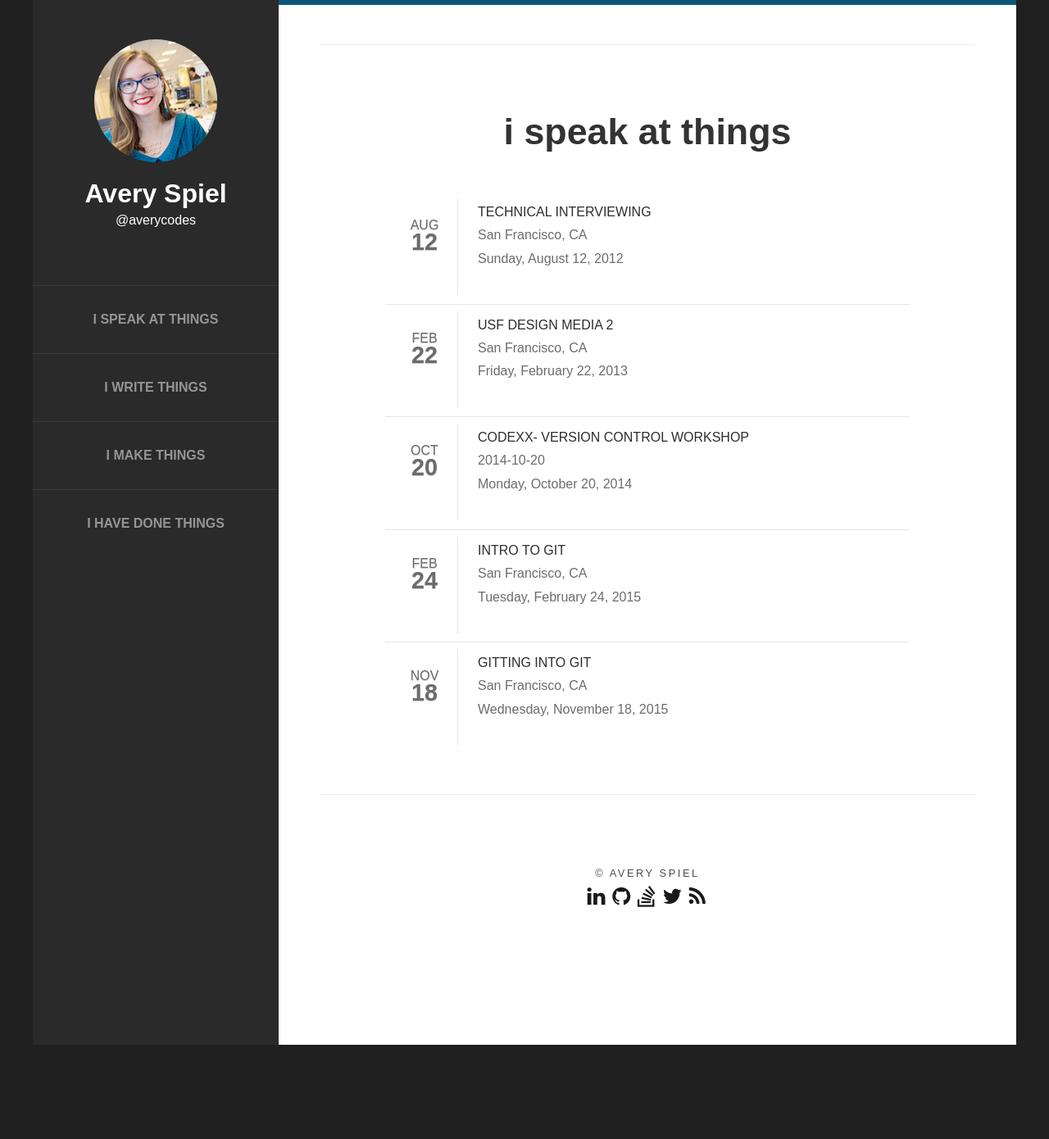
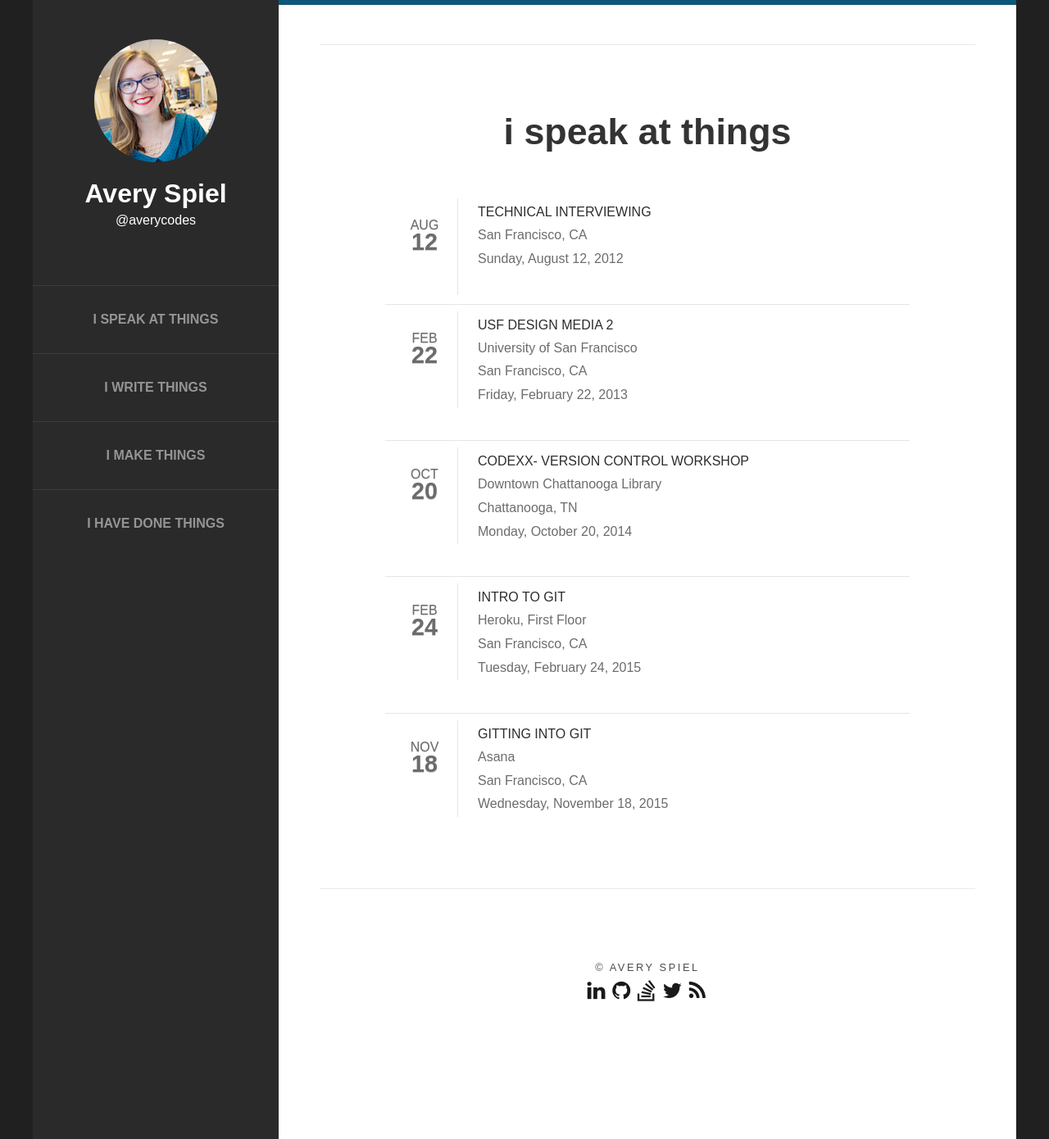
Before and after one commit to averycodes/averycodes.github.io, a Jekyll site: the page built from speaking.html, in a window 1280 px wide. Shown: the whole page at 82% size. Built offline with Jekyll 4.4.1, drawn with Linux system fonts in a browser that asks for light colours; before the commit the page ends 1275 px from its top, so only the background shows below that.

Commit message:
show location as well as city on speaking gigs

```diff
--- a/_speaking/Gitting-into-Git.markdown
+++ b/_speaking/Gitting-into-Git.markdown
@@ -2,7 +2,8 @@
 layout: post
 name: Pyladies- Gittin' into Git
 date: 2015-11-18
-location: San Francisco, CA
+location: Asana
+city: San Francisco, CA
 ---
 
 Resources
--- a/_speaking/Intro-to-Git.markdown
+++ b/_speaking/Intro-to-Git.markdown
@@ -2,7 +2,8 @@
 layout: post
 name: Pyladies- Intro to Git
 date: 2015-02-24
-location: San Francisco, CA
+location: Heroku, First Floor
+city: San Francisco, CA
 ---
 
 Resources
--- a/_speaking/Technical-Interviewing.markdown
+++ b/_speaking/Technical-Interviewing.markdown
@@ -2,7 +2,7 @@
 layout: post
 name: Women Who Code Lightening Talks- Technical Interviewing
 date: 2012-08-12
-location: San Francisco, CA
+city: San Francisco, CA
 ---
 
 Women Who Code Lightening Talks
--- a/_speaking/USF-Design-Media-2.markdown
+++ b/_speaking/USF-Design-Media-2.markdown
@@ -2,7 +2,8 @@
 layout: post
 name: USF Design Media 2- And Now With Style
 date: 2013-02-22
-location: San Francisco, CA
+location: University of San Francisco
+city: San Francisco, CA
 ---
 
 USF Design Media 2: And Now With Style
--- a/_speaking/Version-Control-for-CodeXX.markdown
+++ b/_speaking/Version-Control-for-CodeXX.markdown
@@ -3,7 +3,8 @@ layout: post
 title: CodeXX- Version Control Workshop
 name: CodeXX- Version Control Workshop
 date: 2014-10-20
-location: 2014-10-20
+location: Downtown Chattanooga Library
+city: Chattanooga, TN
 ---
 
 Resources
```
